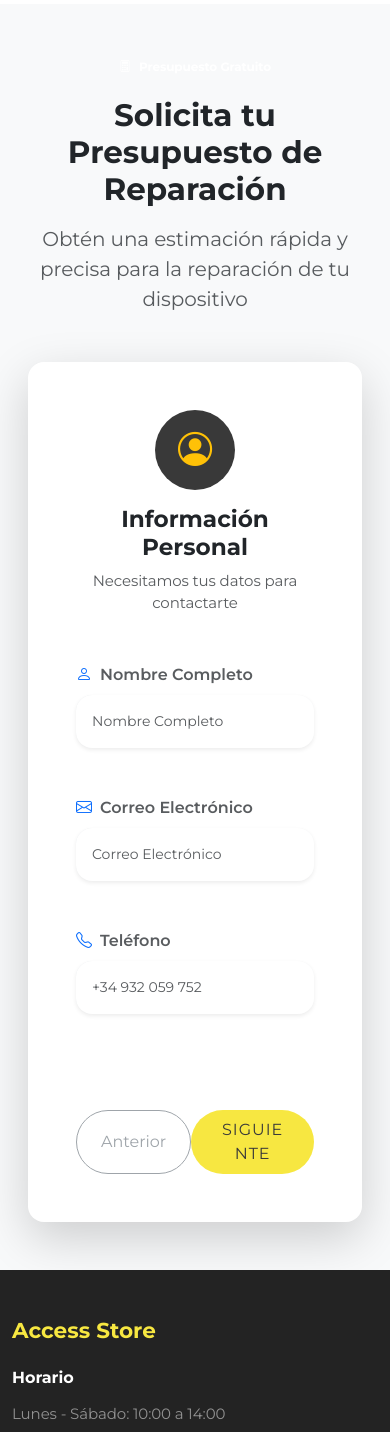
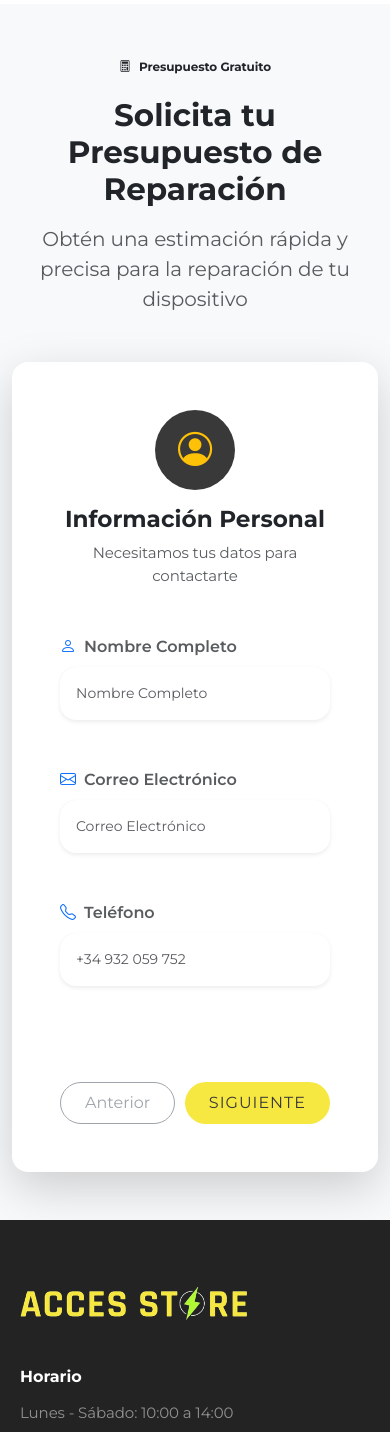
Before and after one commit to gagandsk/reparaciones-moviles, a React (Vite) app: page / in a window 390 px wide. Shown: the part 5687-7119 px from the top of the page. Built offline with nearby package versions, Linux system fonts and the light colour scheme; grey boxes are pictures that could not be loaded.

Commit message:
Update styles in mobile

```diff
--- a/src/components/BudgetForm.tsx
+++ b/src/components/BudgetForm.tsx
@@ -417,7 +417,7 @@ const BudgetForm: React.FC = () => {
     <section id="budget-calc" className="budget-section py-6">
       <Container>
         <div className="text-center mb-5">
-          <Badge bg="bg-gray" className="px-3 py-2 rounded-pill mb-3">
+          <Badge bg="bg-gray" className="text-dark px-3 py-2 rounded-pill mb-3">
             <i className="bi bi-calculator me-2"></i>
             {translations.freeBudget}
           </Badge>
@@ -429,7 +429,7 @@ const BudgetForm: React.FC = () => {
           </p>
         </div>
         <Row className="justify-content-center">
-          <Col lg={10} xl={8}>
+          <Col lg={10} xl={8} xs={12}>
             <Card className="modern-card shadow-lg border-0 rounded-4 overflow-hidden" ref={cardRef}>
               <Card.Body className="p-5">
                 {formStatus.submitted && (
--- a/src/components/Footer.tsx
+++ b/src/components/Footer.tsx
@@ -4,6 +4,7 @@ import { useLanguage } from '../context/LanguageContext';
 import LanguageSwitcher from "./LanguageSwitcher";
 import { useNavigate } from 'react-router-dom';
 import { handleNavigation, useScrollOnNavigation } from '../utils/navigation-utils';
+import logo from "../assets/logo-with-icon.png";
 
 const Footer: React.FC = () => {
   const { translations } = useLanguage();
@@ -12,12 +13,17 @@ const Footer: React.FC = () => {
   const navigate = useNavigate();
   useScrollOnNavigation();
   return (
-    <footer className="bg-dark-custom text-white py-5">
+    <footer className="bg-dark-custom text-white py-5 px-2">
       <Container>
         <Row className="g-4">
           <Col md={3}>
             <div className="mb-4">
-              <h4 className="fw-bold fs-4" style={{ color: "#F7E741"}}>{translations.brand}</h4>
+              <img
+                src={logo}
+                alt="Access Store"
+                height="75"
+                style={{ width: 'auto', marginLeft: "-20px" }}
+              />
             </div>
             <h6 className="fw-bold mb-3">{translations.hoursTitle}</h6>
             <p className="text-white-50 mb-1">{translations.mondaySaturdayMorning}</p>
@@ -81,6 +87,7 @@ const Footer: React.FC = () => {
         </Row>
         <hr className="border-secondary my-5" />
         <Row className="justify-content-between align-items-center">
+
           <Col xs={12} md={6} className="text-center text-md-start">
             <p className="text-white-50 mb-3"> <b className=' text-white fw-bold'>{translations.brand}</b> <b>© {currentYear}</b>. All Rights Reserved.</p>
             <LanguageSwitcher />
--- a/src/components/Header.tsx
+++ b/src/components/Header.tsx
@@ -61,9 +61,13 @@ const Header = () => {
           to="/"
           className="d-lg-block p-2"
         >
+
           <span className="fw-bold fs-5" style={{ color: "#F7E741" }}>
             {translations.brand}
           </span>
+
+
+
         </Navbar.Brand>
 
         <Navbar.Toggle
@@ -152,6 +156,7 @@ const Header = () => {
 
             <Nav.Link
               className="medium-gray custom-nav-link"
+              style={{marginLeft: "1.5vh"}}
               onClick={(e) => {
                 e.preventDefault();
                 handleNavigation('/business', navigate);
@@ -162,6 +167,9 @@ const Header = () => {
               {translations.contact}
             </Nav.Link>
           </Nav>
+
+
+          <hr className="custom-border-menu border-secondary"/>
 
           <Nav className="ms-auto align-items-lg-center">
             <Nav.Link
--- a/src/components/Hero.tsx
+++ b/src/components/Hero.tsx
@@ -72,7 +72,7 @@ const Hero: React.FC = () => {
             variant="primary"
             className="fw-bold hero-button mt-4 p-3"
             style={{ transition: "transform 0.3s ease-in-out", background: 'var(--yellow-bright)', borderColor: 'var(--yellow-bright)' }}
-            href={translations.repairMyDevice || "#budget-calc"}
+            href="#budget-calc"
           >
             {translations.repairMyDevice || "Repair My Device"}
           </Button>
--- a/src/components/LanguageSwitcher.tsx
+++ b/src/components/LanguageSwitcher.tsx
@@ -6,7 +6,7 @@ const LanguageSwitcher: React.FC = () => {
   const { language, setLanguage } = useLanguage();
 
   return (
-    <Dropdown>
+    <Dropdown className='lang-switch'>
       <Dropdown.Toggle variant="secondary" id="dropdown-basic" className="bg-gray text-white border-secondary my-3">
         <i className="bi bi-globe"></i>
       </Dropdown.Toggle>
--- a/src/index.css
+++ b/src/index.css
@@ -775,34 +775,6 @@ button a{
   100% { transform: scale(1.2); }
 }
 
-/* Responsive Adjustments */
-@media (max-width: 768px) {
-  .budget-section {
-    padding: 4rem 0;
-  }
-  .modern-card {
-    margin: 0 1rem;
-  }
-  .step-circle {
-    width: 40px;
-    height: 40px;
-    font-size: 14px;
-  }
-  .step-label {
-    font-size: 12px;
-  }
-  .modern-input {
-    font-size: 14px !important;
-    padding: 12px 15px !important;
-  }
-  .btn-modern {
-    font-size: 14px;
-  }
-  .trust-item {
-    margin-bottom: 1rem;
-  }
-}
-
 /* Repair Selection Section */
 .repair-selection-section {
   background: linear-gradient(135deg, #e6f0fa 0%, #f0f4f8 100%);
@@ -897,52 +869,64 @@ button a{
   transform: scale(1.1);
 }
 
-/* Responsive Adjustments */
-@media (max-width: 768px) {
-  .repair-selection-section {
-    padding: 4rem 0;
+/* Navbar Custom Styles */
+.bg-dark-custom {
+  background-color: #212529; /* Dark theme consistent with your design */
 }
 
-  .custom-repair-device-btn-device{
-    width: 30vh;
-    padding: 10px !important;
-    margin: 1vh 0 !important;
+.custom-nav-link,
+.custom-dropdown {
+  color: #adb5bd; /* Medium gray as base color */
+  font-size: 1.1rem;
+  font-weight: 500;
+  padding: 0.5rem 1rem;
+  transition: color 0.3s ease-in-out, background-color 0.3s ease-in-out;
 }
 
-  .repair-option {
-    font-size: 1.1rem;
+.custom-dropdown-item {
+  color: #adb5bd;
+  padding: 0.5rem 1.5rem;
+  transition: color 0.3s ease-in-out, background-color 0.3s ease-in-out;
 }
 
-  .repair-number {
-    width: 25px;
-    height: 25px;
-    line-height: 25px;
+.custom-dropdown .dropdown-menu {
+  background-color: var(--darkGray) !important;
+  border: none;
+  box-shadow: 0 5px 15px rgba(0, 0, 0, 0.2);
 }
 
-  .mobile-image {
-    max-width: 80%;
+.nav-link,
+.dropdown-item {
+  background-color: transparent !important;
 }
 
-  .marker {
-    width: 30px;
-    height: 30px;
+@keyframes zoomPanRight {
+  0% {
+    opacity: 0.7; /* Inicia un poco transparente para una entrada más suave */
+    transform: scale(1); /* Escala inicial */
+    background-position: 0% 50%; /* Posición inicial del fondo (izquierda) */
+  }
+  100% {
+    opacity: 1;
+    transform: scale(1.1); /* Zoom final del 10% */
+    background-position: 100% 50%; /* Mueve el fondo hacia la derecha */
   }
 }
 
-@media (max-width: 576px) {
-  .repair-selection-section {
-    padding: 3rem 0;
+
+@keyframes fadeInTitle {
+  from { opacity: 0; }
+  to { opacity: 1; }
 }
 
-  .repair-option {
-    font-size: 1rem;
+
+.accordion-button:not(.collapsed){
+  background-color: var(--yellow-bright) !important;
+  color: var(--gray) !important;
+  font-weight: 600;
 }
 
-  .mobile-image {
-    max-width: 60%;
-  }
-}
-
+/* Responsive Adjustments */
 @media (max-width: 768px) {
   .section-title {
     font-size: 2rem;
@@ -996,7 +980,72 @@ button a{
     background: linear-gradient(to right, rgba(255, 255, 255, 0.5) 1%, rgba(0, 0, 0, 0.2) 90%);
     z-index: 1;
   }
+  .modern-input {
+    font-size: 14px !important;
+    padding: 12px 15px !important;
+  }
 
+  .modern-card{
+    border: none !important;
+    background-color: var(--light-gray);
+  }
+
+  .btn-modern {
+    font-size: 14px;
+  }
+  .trust-item {
+    margin-bottom: 1rem;
+  }
+   .repair-selection-section {
+    padding: 4rem 0;
+  }
+
+  .custom-repair-device-btn-device{
+    width: 30vh;
+    padding: 10px !important;
+    margin: 1vh 0 !important;
+    margin-top: 1vh !important;
+    margin-bottom: 2vh !important;
+  }
+
+  .custom-dropdown .dropdown-menu{
+    border: none !important;
+    box-shadow: none !important;
+    margin-top: 0 !important;
+    padding: 0 2vh !important;
+  }
+
+  .dropdown-menu .dropdown-item{
+    padding: 1vh 0 !important;
+    margin-left: 2vh !important;
+  }
+
+  .lang-switch{
+    margin-left: 1vh;
+    padding: 1vh 0 !important;
+  }
+
+  .custom-border-menu{
+    display: flex;
+  }
+  .repair-option {
+    font-size: 1.1rem;
+  }
+
+  .repair-number {
+    width: 25px;
+    height: 25px;
+    line-height: 25px;
+  }
+
+  .mobile-image {
+    max-width: 80%;
+  }
+
+  .marker {
+    width: 30px;
+    height: 30px;
+  }
 }
 
 @media (max-width: 576px) {
@@ -1034,42 +1083,19 @@ button a{
     font-size: 0.9rem;
     padding: 0.9rem;
   }
+
+  .repair-selection-section {
+    padding: 3rem 0;
   }
 
-/* Existing CSS content... */
-
-/* Navbar Custom Styles */
-.bg-dark-custom {
-  background-color: #212529; /* Dark theme consistent with your design */
+  .repair-option {
+    font-size: 1rem;
   }
 
-.custom-nav-link,
-.custom-dropdown {
-  color: #adb5bd; /* Medium gray as base color */
-  font-size: 1.1rem;
-  font-weight: 500;
-  padding: 0.5rem 1rem;
-  transition: color 0.3s ease-in-out, background-color 0.3s ease-in-out;
+  .mobile-image {
+    max-width: 60%;
   }
-
-.custom-dropdown-item {
-  color: #adb5bd;
-  padding: 0.5rem 1.5rem;
-  transition: color 0.3s ease-in-out, background-color 0.3s ease-in-out;
 }
-
-.custom-dropdown .dropdown-menu {
-  background-color: var(--darkGray) !important;
-  border: none;
-  box-shadow: 0 5px 15px rgba(0, 0, 0, 0.2);
-}
-
-.nav-link,
-.dropdown-item {
-  background-color: transparent !important;
-}
-
-/* Responsive Adjustments */
 @media (max-width: 992px) {
   .custom-nav-link,
   .custom-dropdown {
@@ -1088,29 +1114,3 @@ button a{
     font-size: 14px !important;
   }
 }
-
-@keyframes zoomPanRight {
-  0% {
-    opacity: 0.7; /* Inicia un poco transparente para una entrada más suave */
-    transform: scale(1); /* Escala inicial */
-    background-position: 0% 50%; /* Posición inicial del fondo (izquierda) */
-  }
-  100% {
-    opacity: 1;
-    transform: scale(1.1); /* Zoom final del 10% */
-    background-position: 100% 50%; /* Mueve el fondo hacia la derecha */
-  }
-}
-
-
-@keyframes fadeInTitle {
-  from { opacity: 0; }
-  to { opacity: 1; }
-}
-
-
-.accordion-button:not(.collapsed){
-  background-color: var(--yellow-bright) !important;
-  color: var(--gray) !important;
-  font-weight: 600;
-}
```
Also changed, not shown: src/assets/logo-with-icon.png (added). Lines whose indentation alone changed are shown as unchanged.
